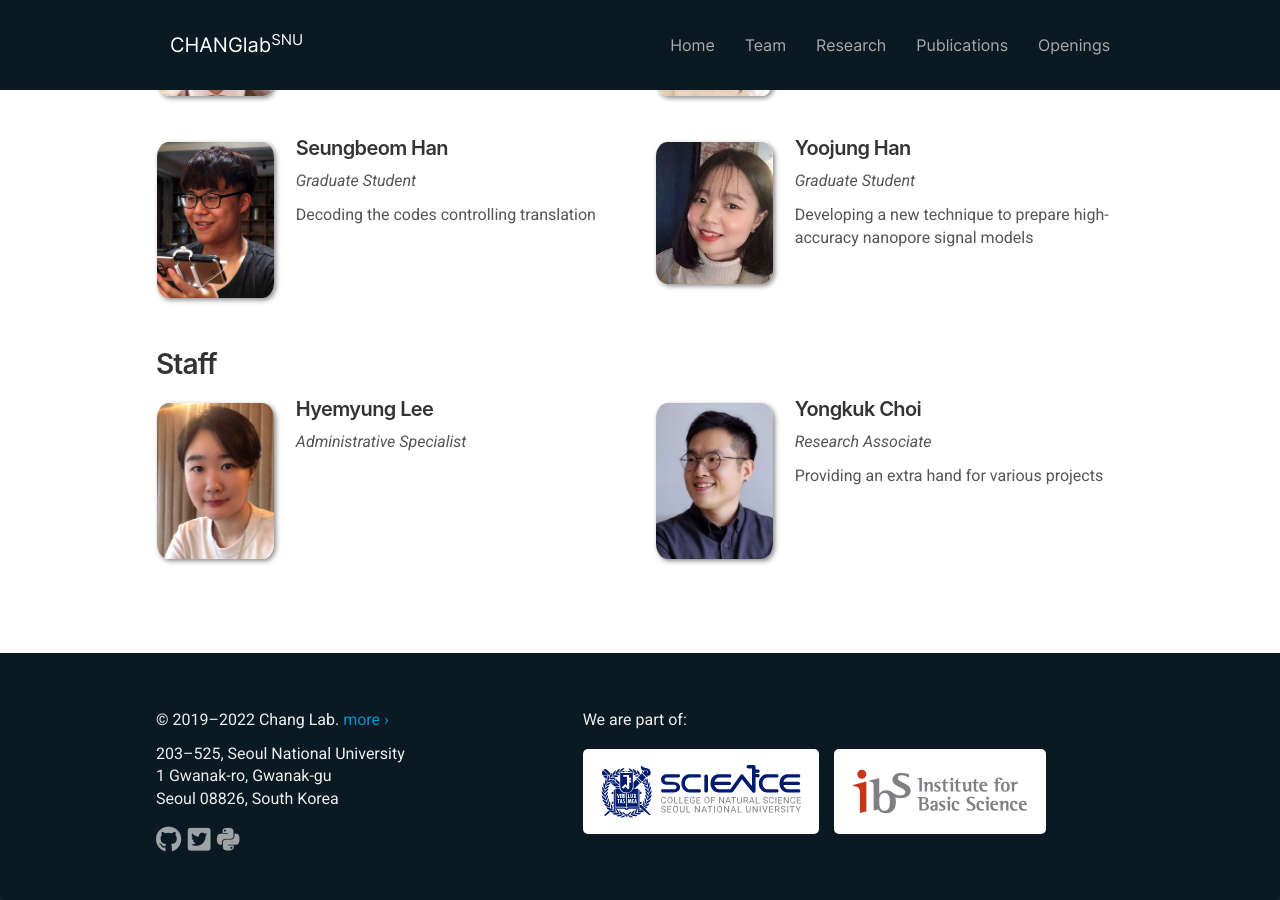
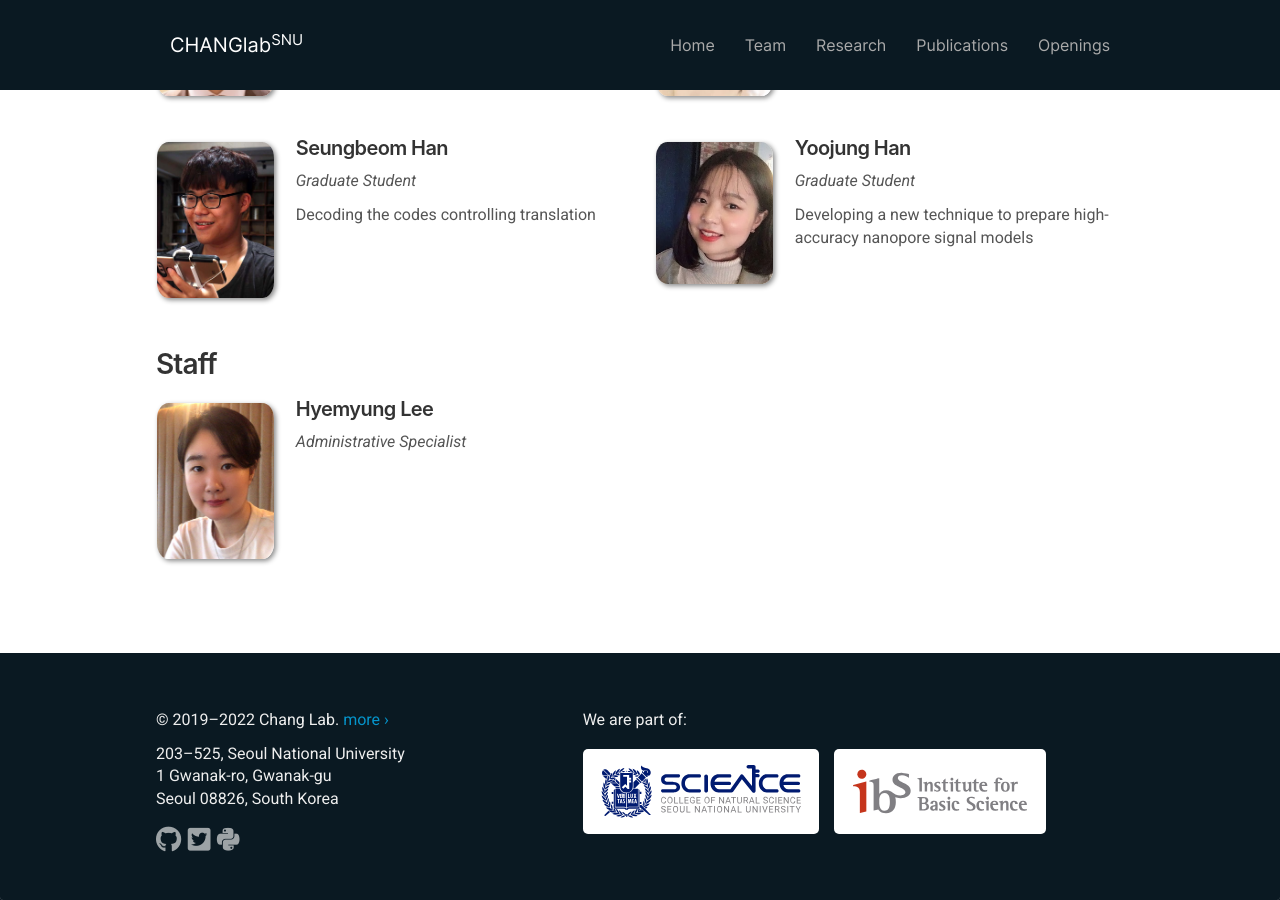
Before and after one commit to ChangLabSNU/ChangLabSNU.github.io, a Jekyll site: the page built from _pages/team.md, in a window 1280 px wide and 900 px high, scrolled down 940 px. Built offline with Jekyll 4.4.1, drawn with Linux system fonts in a browser that asks for light colours; nearby versions of some CDN libraries; some web fonts are replaced.

Commit message:
Apply Yongkuk's leave.

```diff
--- a/_data/team.yml
+++ b/_data/team.yml
@@ -96,13 +96,3 @@
   link: hyemyung-lee
   category: support
   active: true
-
-- name: Yongkuk Choi
-  name_abbr: Y. Choi
-  photo: ykchoi-thumb.jpg
-  email: ykchoi624@gmail.com
-  info: Research Associate
-  intro: Providing an extra hand for various projects
-  link: yongkuk-choi
-  category: research-assistant
-  active: true
```
